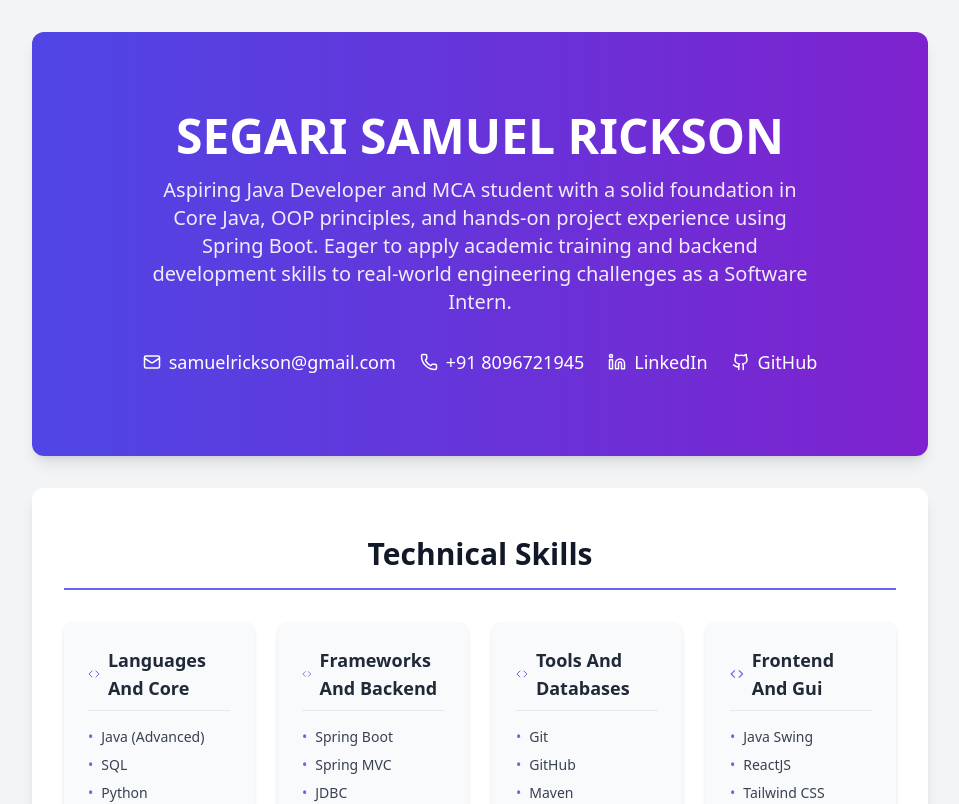
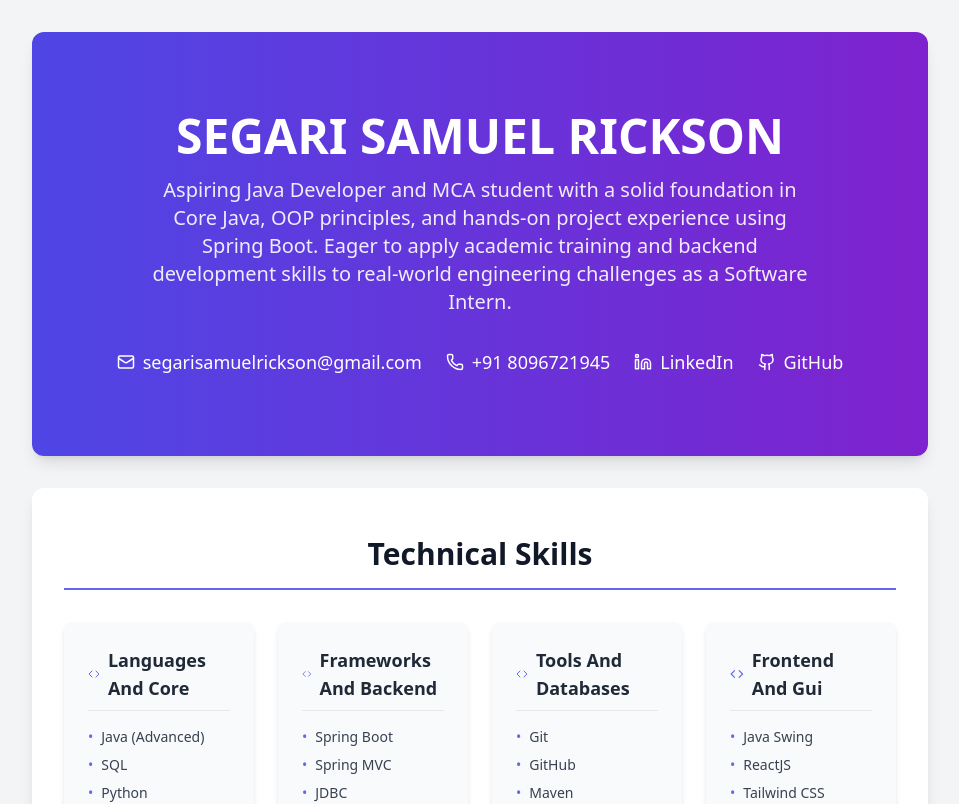
Before and after one commit to Samuel27-max/My-Portfolio, a React (Create React App) app: page / in a window 1280 px wide. Shown: the top 804 px of the page, without its empty margins (160-1119 px from the left). Built offline with nearby package versions, Linux system fonts and the light colour scheme.

Commit message:
Update email in resumeData

```diff
--- a/src/App.js
+++ b/src/App.js
@@ -4,7 +4,7 @@ import { Mail, Phone, Linkedin, Github, Briefcase, Code, GraduationCap, Award, E
 // Data strictly synchronized with your polished single-page resume
 const resumeData = {
   name: "SEGARI SAMUEL RICKSON",
-  email: "samuelrickson@gmail.com",
+  email: "segarisamuelrickson@gmail.com",
   phone: "+91 8096721945",
   linkedin: "https://www.linkedin.com/in/samuel-rickson-084874278",
   github: "https://github.com/Samuel27-max",
```
